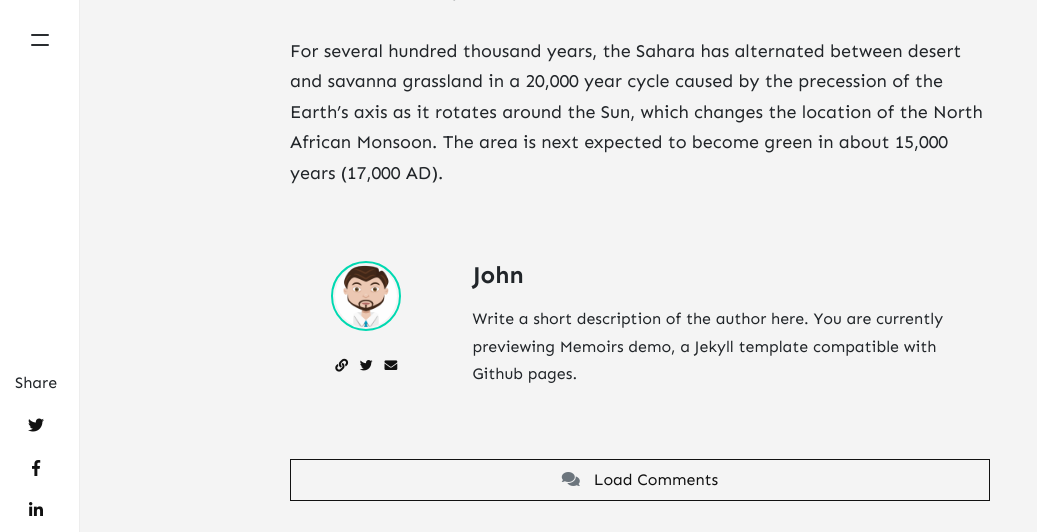
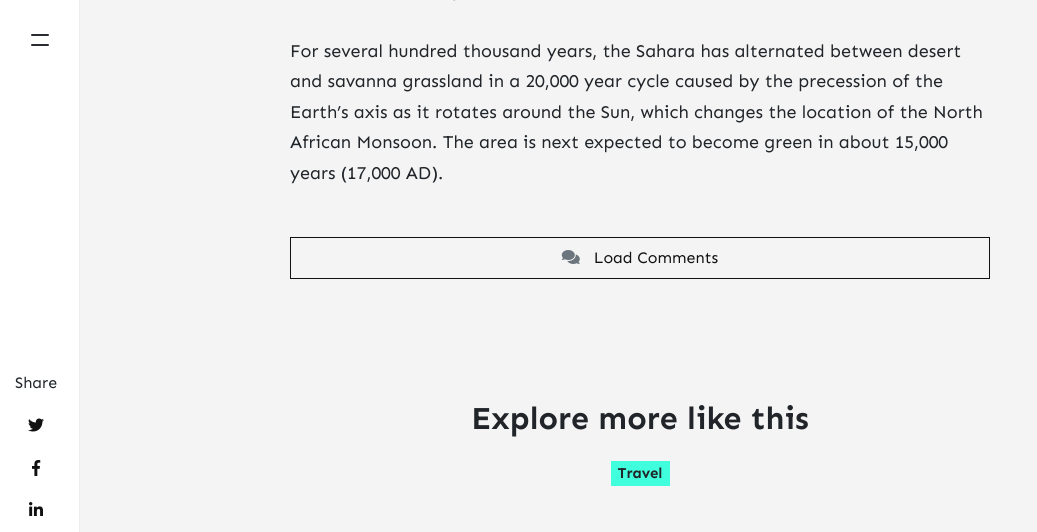
Before and after one commit to ziyoni/ziyoni.github.io, a Jekyll site: the page built from _posts/2020-02-1-much-more-than-a-desert-trip-to-sahara.md, in a window 1280 px wide and 900 px high, scrolled down 1670 px, cut to the strip 0-532 px from the top of the window. Shown: the whole strip, without its empty margins (0-1037 px from the left). Built offline with Jekyll 4.4.1, drawn with Linux system fonts in a browser that asks for light colours; nearby versions of some CDN libraries; comment, search, counter and statistics services are not loaded; some of the changed lines change nothing that is shown.

Commit message:
Update _config.yml

```diff
--- a/_config.yml
+++ b/_config.yml
@@ -6,11 +6,11 @@
 favicon: 'assets/images/logo.png'
 baseurl: /
 google_analytics: 'UA-xxxxxxxx-1'
-disqus: 'demowebsite'
-mailchimp-list: 'https://wowthemes.us11.list-manage.com/subscribe/post?u=8aeb20a530e124561927d3bd8&amp;id=8c3d2d214b'
+disqus: ''
+mailchimp-list: ''
 include: ["_pages"]
 permalink: /:title/
-email: wowthemesnet@gmail.com
+email: blckmelodic@gmail.com
 
 # Authors
 authors:
@@ -67,10 +67,10 @@
 adsense-data-ad-slot: "1363087678"
 
 # Lazy Images ("enabled" or "disabled")
-lazyimages: "disabled"
+lazyimages: "enabled"
 
 # Post Author Box ("enabled" or "disabled")
-authorbox: "enabled"
+authorbox: "disabled"
 
 # Sass
 sass:
```
